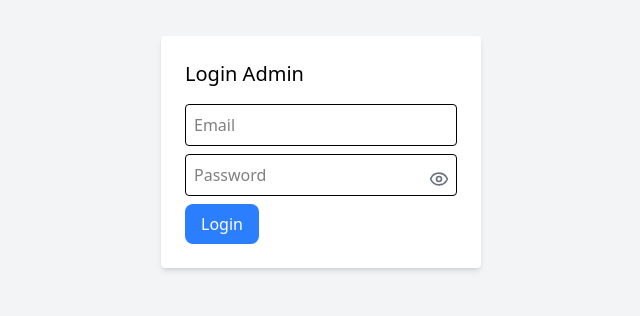
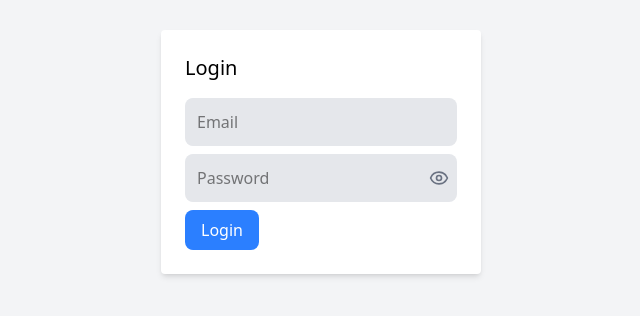
Before and after one commit to Elfeny7/accounting-app-client, a React (Vite) app: page /login in a window 1280 px wide. Shown: the part 248-564 px from the top of the page, without its empty margins (319-959 px from the left). Built offline with nearby package versions, Linux system fonts and the light colour scheme.

Commit message:
feat(login): change input design

```diff
--- a/src/pages/Login.jsx
+++ b/src/pages/Login.jsx
@@ -38,32 +38,35 @@ export default function Login() {
                 onSubmit={handleSubmit}
                 className="p-6 bg-white shadow-md rounded w-80 relative"
             >
-                <h1 className="text-xl mb-4">Login Admin</h1>
+                <h1 className="text-xl mb-4">Login</h1>
                 {error && <p className="text-red-500">{error}</p>}
                 <input
                     type="email"
+                    name="email"
                     placeholder="Email"
                     value={email}
                     onChange={(e) => setEmail(e.target.value)}
-                    className="border p-2 w-full mb-2 rounded"
+                    disabled={loading}
+                    className="p-3 w-full rounded-lg bg-gray-200 focus:border-0 focus:ring-1 focus:ring-gray-400 focus:outline-none disabled:opacity-70 disabled:cursor-not-allowed mb-2"
                 />
-                <div className="relative">
+                <div className="relative mb-2">
                     <input
                         type={showPassword ? "text" : "password"}
+                        name="password"
                         placeholder="Password"
                         value={password}
                         onChange={(e) => setPassword(e.target.value)}
-                        className="border p-2 w-full mb-2 rounded pr-10"
+                        disabled={loading}
+                        className="p-3 w-full rounded-lg bg-gray-200 focus:border-0 focus:ring-1 focus:ring-gray-400 focus:outline-none disabled:opacity-70 disabled:cursor-not-allowed"
                     />
                     <button
                         type="button"
+                        className="absolute right-2 top-1/2 -translate-y-1/2 text-gray-500 cursor-pointer"
                         onClick={() => setShowPassword(!showPassword)}
-                        className="absolute right-2 top-1/2 -translate-y-1/2 text-gray-500 cursor-pointer"
                     >
                         {showPassword ? <EyeOff size={20} /> : <Eye size={20} />}
                     </button>
                 </div>
-
                 <Button type="submit" loading={loading}>Login</Button>
             </form>
         </div>
```
